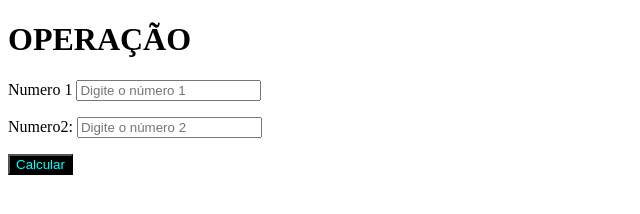
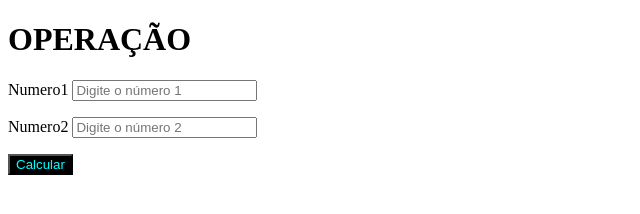
Before and after one commit to guilhermearaujodec/Projeto2-1ESPG, a plain HTML site: page index.html in a window 1280 px wide. Shown: the full height of the page, 0-640 px from the left. Drawn offline with Linux system fonts and the light colour scheme.

Commit message:
Adicionando o javascript externo

```diff
--- a/index.html
+++ b/index.html
@@ -12,15 +12,19 @@
 <body>
     <h1>OPERAÇÃO</h1>
     <P>
-        <label for="numero1">Numero 1</label>
+        <label for="numero1">Numero1</label>
         <input type="text" placeholder="Digite o número 1" id="num1">
     </P>
     <p>
-        <label for="numero2">Numero2: </label>
+        <label for="numero2">Numero2</label>
         <input type="text" placeholder="Digite o número 2" id="num2">
     </p>
 
     <input type="submit" value="Calcular" id="calc" onclick="Calcular()">
 
+    <P id="resultado"></P>
+
+    <!--JavaScript Externo-->
+    <script src="script.js"></script>
 </body>
 </html>
```
